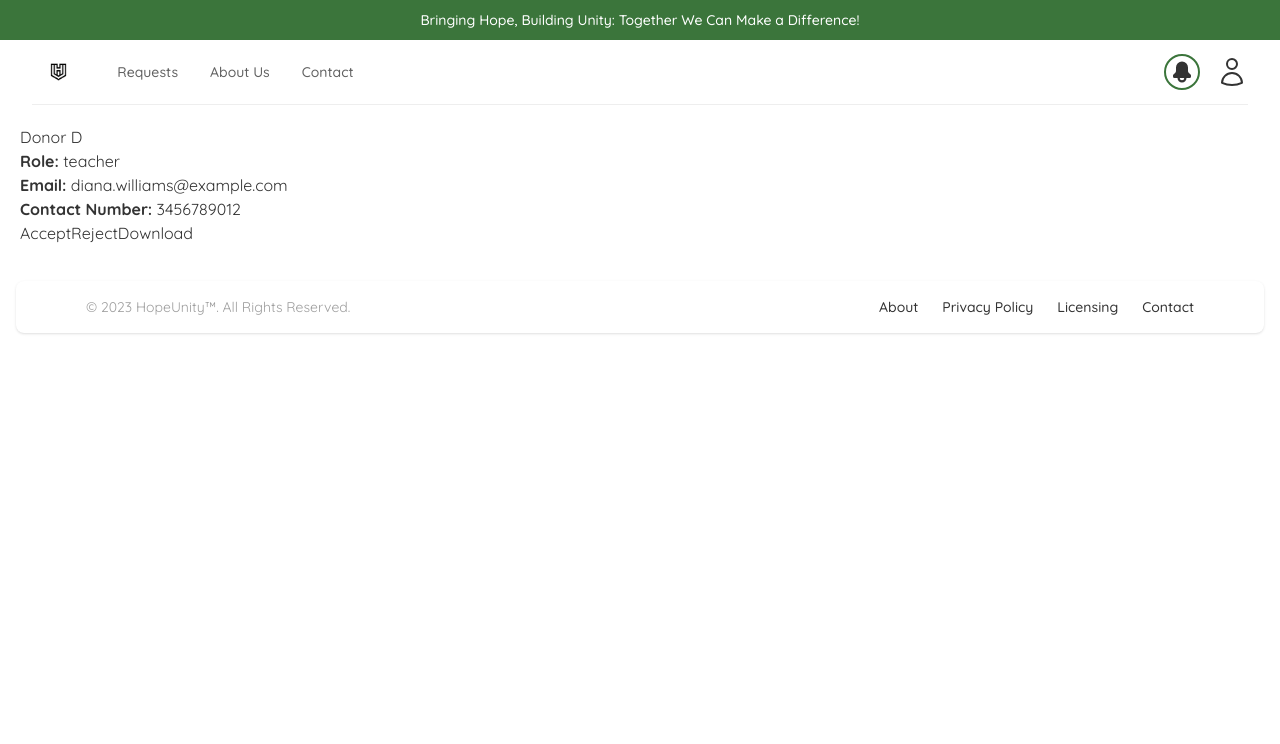
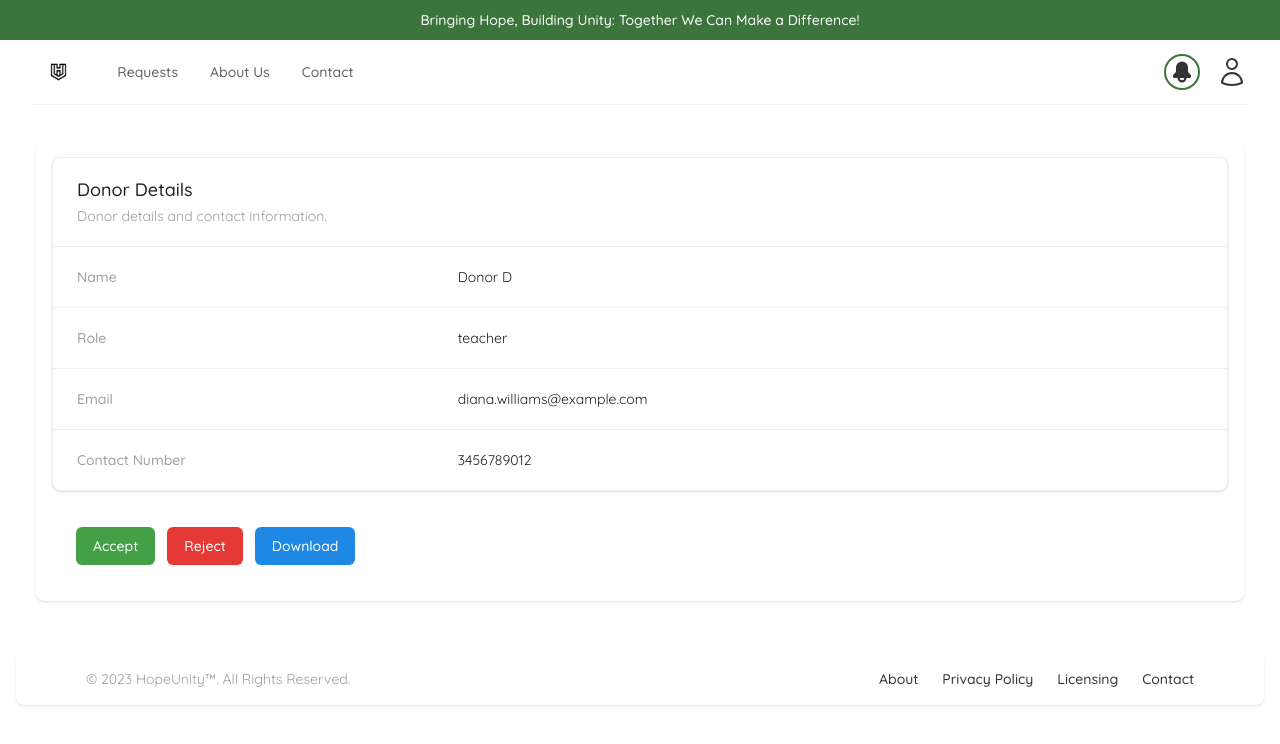
Before and after one commit to KizzleMcBizzle/FrontEnd-Charity-Website, a React (Create React App) app: page /admin/req/donors/4 in a window 1280 px wide. Shown: the top 744 px of the page. Built offline with nearby package versions, Linux system fonts and the light colour scheme; data requests are answered from the project's data file.

Commit message:
Updated the Pending Donor's Styling

```diff
--- a/src/PendingDonor.js
+++ b/src/PendingDonor.js
@@ -52,22 +52,68 @@ const PendingDonor = () => {
     };
 
     return (
-        <div className="donor-details">
-            { isPending && <div>Loading...</div> }
-            { error && <div>{ error }</div> }
-            { donor && (
-                <article>
-                    <h2>{donor.name}</h2>
-                    <p><strong>Role:</strong> {donor.role}</p>
-                    <p><strong>Email:</strong> {donor.email}</p>
-                    <p><strong>Contact Number:</strong> {donor.contactNumber}</p>
-                    <div className="buttons">
-                        <button onClick={handleAccept}>Accept</button>
-                        <button onClick={handleReject}>Reject</button>
-                        <button onClick={handleDownload}>Download</button>
+        <div className="donor-details bg-white shadow overflow-hidden sm:rounded-lg mx-4 my-4 p-4">
+            {isPending && <div>Loading...</div>}
+            {error && <div>{error}</div>}
+            {donor && (
+                <div className="bg-white overflow-hidden shadow rounded-lg border">
+                    <div className="px-4 py-5 sm:px-6">
+                        <h3 className="text-lg leading-6 font-medium text-gray-900">
+                            Donor Details
+                        </h3>
+                        <p className="mt-1 max-w-2xl text-sm text-gray-500">
+                            Donor details and contact information.
+                        </p>
                     </div>
-                </article>
+                    <div className="border-t border-gray-200 px-4 py-5 sm:p-0">
+                        <dl className="sm:divide-y sm:divide-gray-200">
+                            <div className="py-3 sm:py-5 sm:grid sm:grid-cols-3 sm:gap-4 sm:px-6">
+                                <dt className="text-sm font-medium text-gray-500">
+                                    Name
+                                </dt>
+                                <dd className="mt-1 text-sm text-gray-900 sm:mt-0 sm:col-span-2">
+                                    {donor.name}
+                                </dd>
+                            </div>
+                            <div className="py-3 sm:py-5 sm:grid sm:grid-cols-3 sm:gap-4 sm:px-6">
+                                <dt className="text-sm font-medium text-gray-500">
+                                    Role
+                                </dt>
+                                <dd className="mt-1 text-sm text-gray-900 sm:mt-0 sm:col-span-2">
+                                    {donor.role}
+                                </dd>
+                            </div>
+                            <div className="py-3 sm:py-5 sm:grid sm:grid-cols-3 sm:gap-4 sm:px-6">
+                                <dt className="text-sm font-medium text-gray-500">
+                                    Email
+                                </dt>
+                                <dd className="mt-1 text-sm text-gray-900 sm:mt-0 sm:col-span-2">
+                                    {donor.email}
+                                </dd>
+                            </div>
+                            <div className="py-3 sm:py-5 sm:grid sm:grid-cols-3 sm:gap-4 sm:px-6">
+                                <dt className="text-sm font-medium text-gray-500">
+                                    Contact Number
+                                </dt>
+                                <dd className="mt-1 text-sm text-gray-900 sm:mt-0 sm:col-span-2">
+                                    {donor.contactNumber}
+                                </dd>
+                            </div>
+                        </dl>
+                    </div>
+                </div>
             )}
+            <div className="buttons mt-4 px-4 py-5 sm:px-6">
+                <button onClick={handleAccept}
+                        className="inline-flex items-center px-4 py-2 border border-transparent text-sm font-medium rounded-md shadow-sm text-white bg-green-600 hover:bg-green-700 focus:outline-none focus:ring-2 focus:ring-offset-2 focus:ring-green-500 transition duration-300 ease-in-out transform hover:-translate-y-0.5 hover:scale-105">Accept
+                </button>
+                <button onClick={handleReject}
+                        className="ml-3 inline-flex items-center px-4 py-2 border border-transparent text-sm font-medium rounded-md shadow-sm text-white bg-red-600 hover:bg-red-700 focus:outline-none focus:ring-2 focus:ring-offset-2 focus:ring-red-500 transition duration-300 ease-in-out transform hover:-translate-y-0.5 hover:scale-105">Reject
+                </button>
+                <button onClick={handleDownload}
+                        className="ml-3 inline-flex items-center px-4 py-2 border border-transparent text-sm font-medium rounded-md shadow-sm text-white bg-blue-600 hover:bg-blue-700 focus:outline-none focus:ring-2 focus:ring-offset-2 focus:ring-blue-500 transition duration-300 ease-in-out transform hover:-translate-y-0.5 hover:scale-105">Download
+                </button>
+            </div>
         </div>
     );
 }
```
